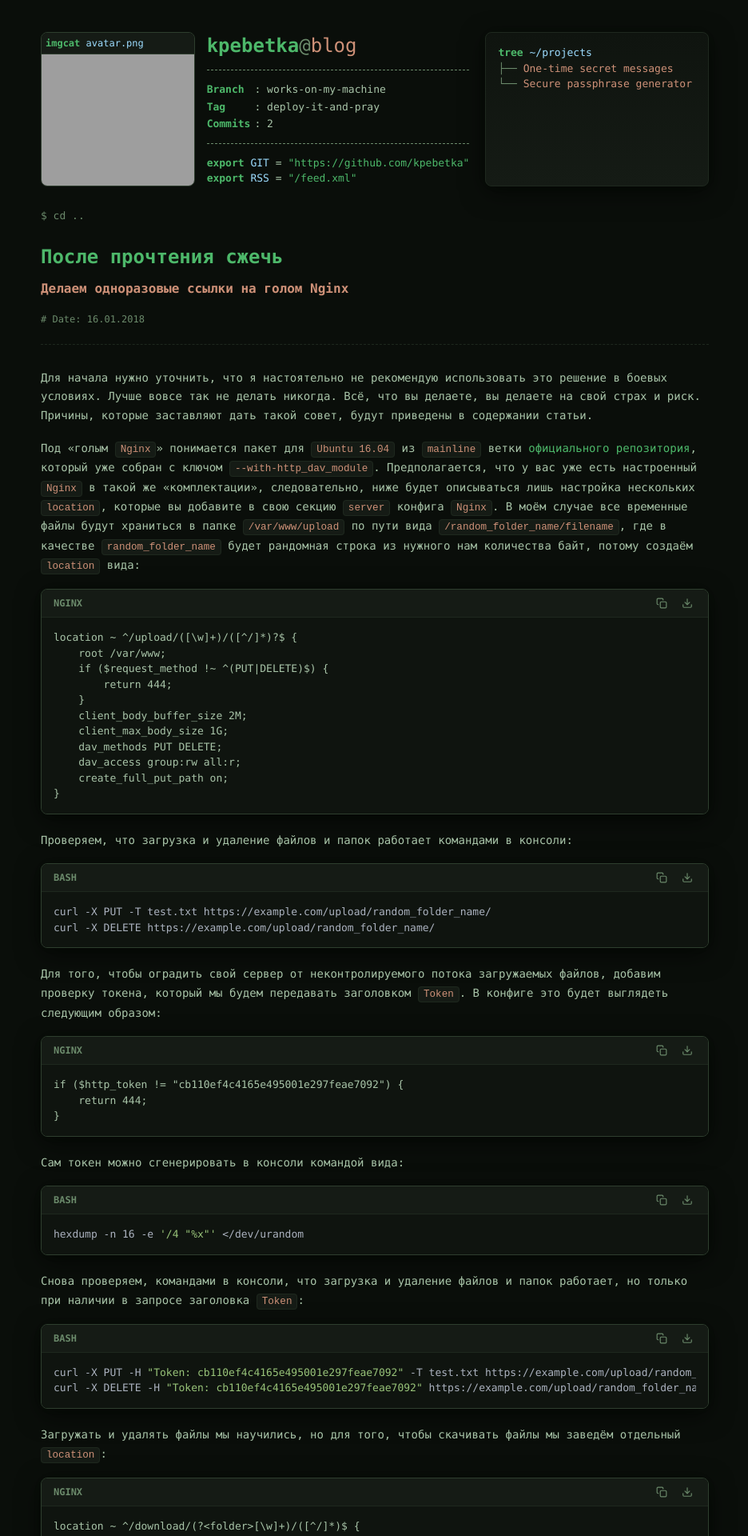
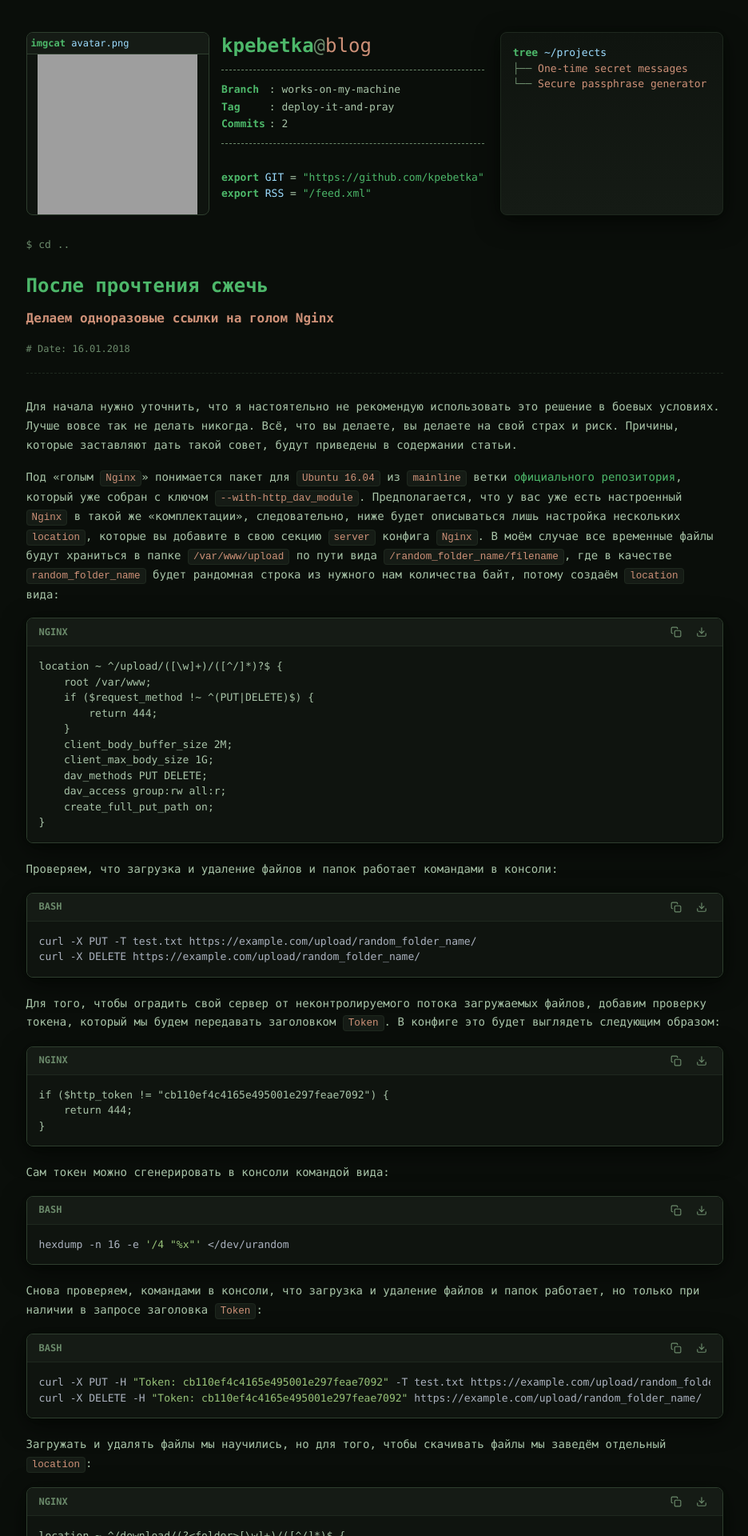
Before and after one commit to KPEBETKA/kpebetka.github.io, a Jekyll site: the page built from _posts/2018-01-16-post.md, in a window 1280 px wide. Shown: the top 1920 px of the page at 80% size, without its empty margins (171-1107 px from the left). Built offline with Jekyll 4.4.1, drawn with Linux system fonts in a browser that asks for light colours; nearby versions of some CDN libraries; some of the changed text lies outside the part shown; grey boxes are pictures that could not be loaded.

Commit message:
Update style.css

```diff
--- a/assets/css/style.css
+++ b/assets/css/style.css
@@ -431,8 +431,8 @@ a:hover {
     .neofetch-container .avatar-container img {
         flex: 1;
         width: auto;
-        height: 0;
-        min-height: 100%;
+        height: 100%;
+        min-height: 0;
         max-width: none;
         aspect-ratio: auto;
         object-fit: contain;
```
